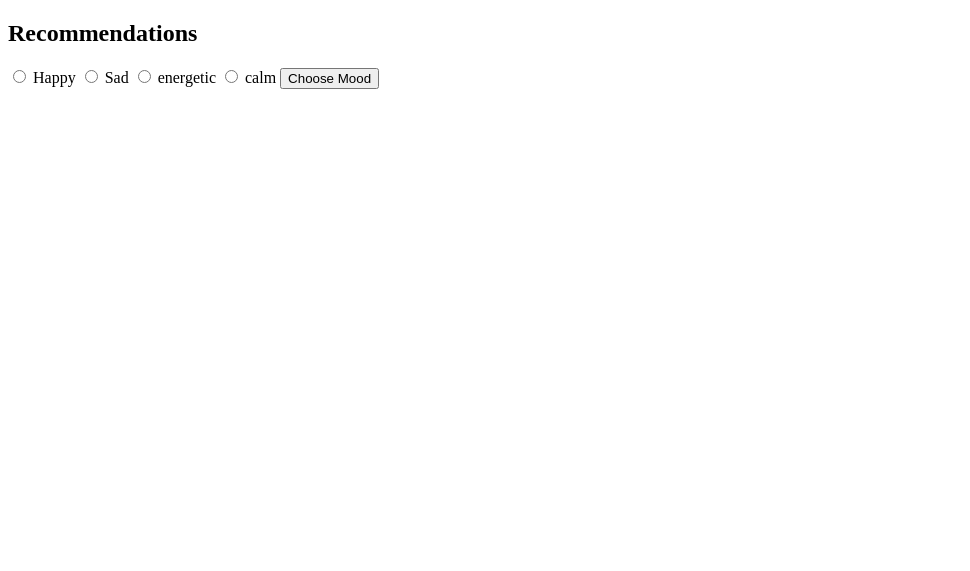
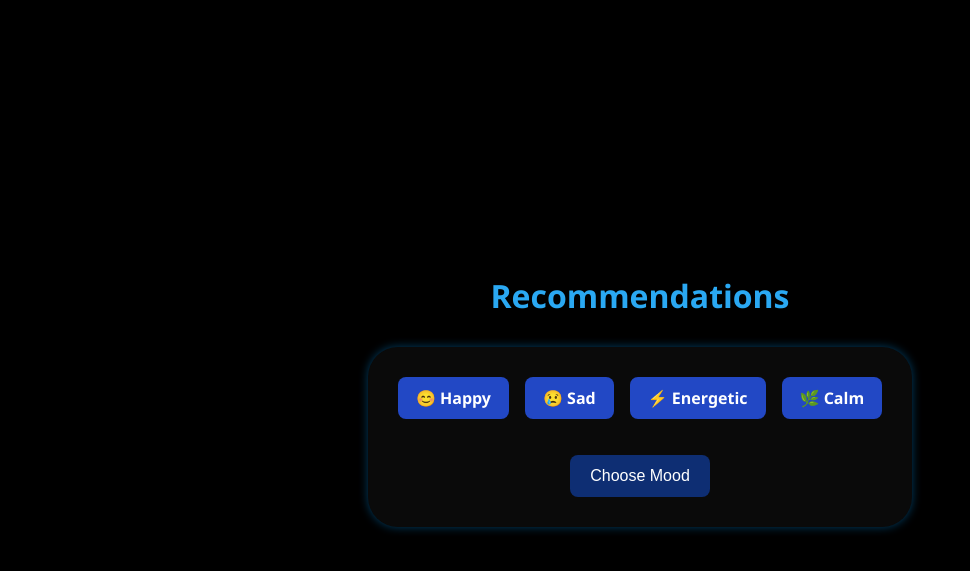
Before and after one commit to AndrewPJ2002/VibeSync, a Flask app: page /recommendations in a window 1280 px wide. Shown: the top 571 px of the page, without its empty margins (0-970 px from the left). Run offline with Flask 3, Linux system fonts and the light colour scheme.

Commit message:
css for recs

```diff
--- a/static/styles.css
+++ b/static/styles.css
@@ -468,11 +468,11 @@ body {
   }
 
   .mood-options label:hover {
-    background-color: #1073cb;
+    background-color: #107ddd;
   }
 
   input[type="radio"]:checked + label {
-    background-color: #4caf50;
+    background-color: #1d72bc;
     color: white;
     border-color: #388e3c;
   }
--- a/templates/recommendation.html
+++ b/templates/recommendation.html
@@ -1,32 +1,39 @@
 <!DOCTYPE html>
 <html lang="en">
   <head>
-    <meta charset="UTF-8">
-    <meta name="viewport" content="width=device-width, initial-scale=1">
+    <meta charset="UTF-8" />
+    <meta name="viewport" content="width=device-width, initial-scale=1" />
     <title>VibeSync: Recommendation</title>
+    <link rel="stylesheet" href="{{ url_for('static', filename='styles.css') }}" />
   </head>
   <body>
+    <div class="container">
       <h2>Recommendations</h2>
+
       {% if songs %}
         <ul class="song-list">
           {% for song in songs %}
-          <li>
-            {{ song.title }} - {{ song.artist }}
-          </li>
+            <li>{{ song.title }} - {{ song.artist }}</li>
           {% endfor %}
         </ul>
       {% else %}
-    <form action="{{ url_for('views.recommendations') }}">
-      <input type="radio" name="mood" value="happy" id="happy">
-      <label for="happy">Happy</label>
-      <input type="radio" name="mood" value="sad" id="sad">
-      <label for="sad">Sad</label>
-      <input type="radio" name="mood" value="energetic" id="energetic">
-      <label for="energetic">energetic</label>
-      <input type="radio" name="mood" value="calm" id="calm">
-      <label for="calm">calm</label>
+        <form action="{{ url_for('views.recommendations') }}" method="GET">
+          <div class="mood-options">
+            <input type="radio" name="mood" value="happy" id="happy" hidden required />
+            <label for="happy">😊 Happy</label>
+
+            <input type="radio" name="mood" value="sad" id="sad" hidden required />
+            <label for="sad">😢 Sad</label>
+
+            <input type="radio" name="mood" value="energetic" id="energetic" hidden required />
+            <label for="energetic">⚡ Energetic</label>
+
+            <input type="radio" name="mood" value="calm" id="calm" hidden required />
+            <label for="calm">🌿 Calm</label>
+          </div>
           <button type="submit">Choose Mood</button>
         </form>
       {% endif %}
+    </div>
   </body>
 </html>
```
Lines whose indentation alone changed are shown as unchanged.
